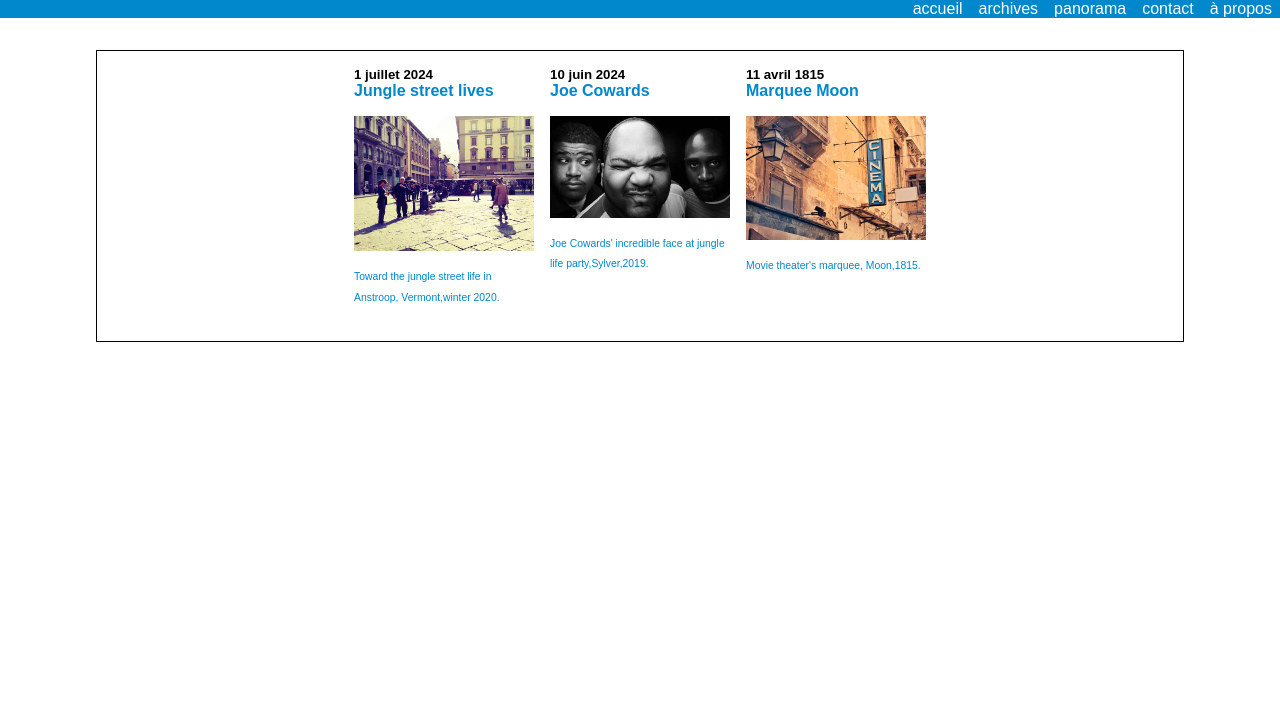
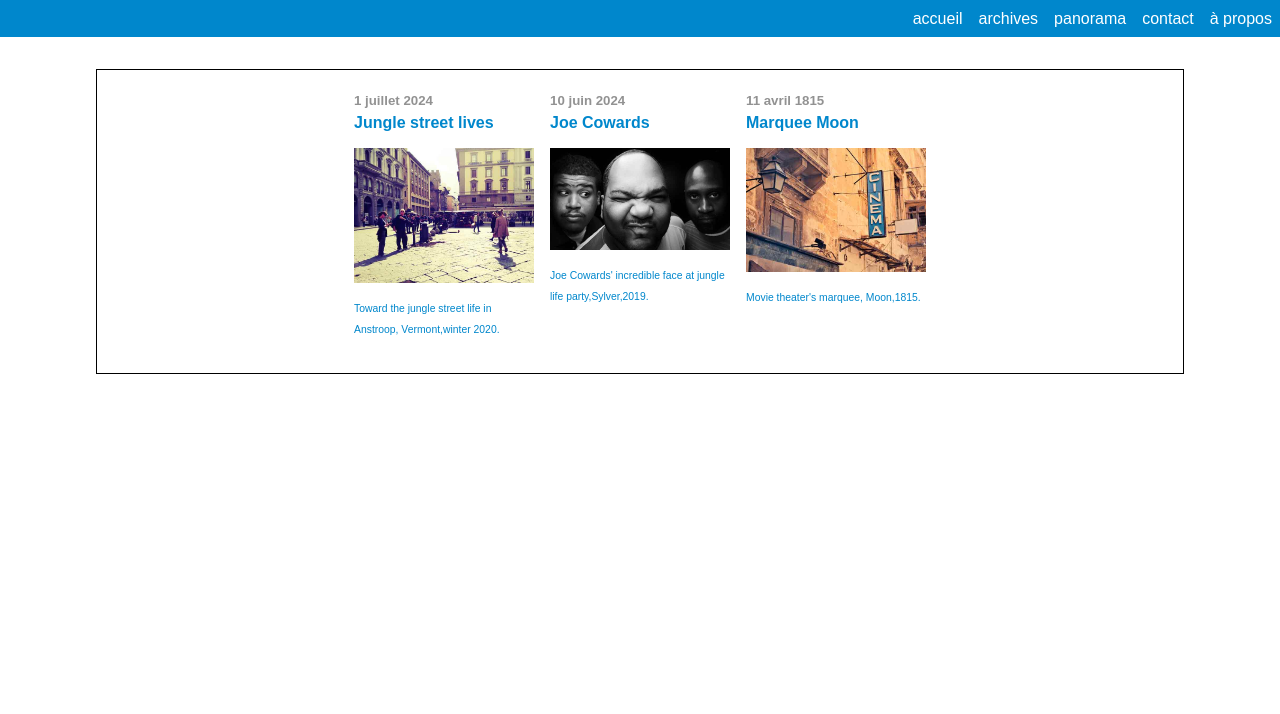
Before and after one commit to dassepascal/projet_street_life, a plain HTML site: page index.html in a window 1280 px wide. Shown: the part 86-800 px from the top of the page. Drawn offline with Linux system fonts and the light colour scheme.

Commit message:
init date

```diff
--- a/style.css
+++ b/style.css
@@ -53,6 +53,7 @@ color: #0087cc;
 .main-menu ul{
   list-style-type: none;
   background-color: #0087cc;
+  padding: 0.6em 0;
 
 }
 
@@ -77,6 +78,7 @@ color: #0087cc;
 
 
 /*------------------*/
+
 .container{
   width:85%;
   border: 1px solid black;
@@ -97,6 +99,10 @@ color: #0087cc;
 
 	margin: 0.5em 0.5em;
 }
+.bloc h5{
+  color:  #929292;
+  padding: 0.5em 0;
+}
 .bloc-image {
 	display:block;
   width:100%;
```
